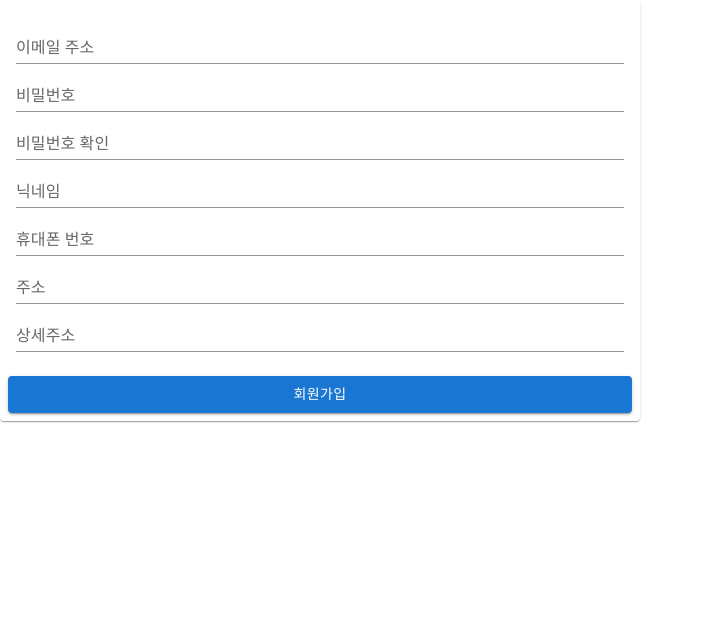
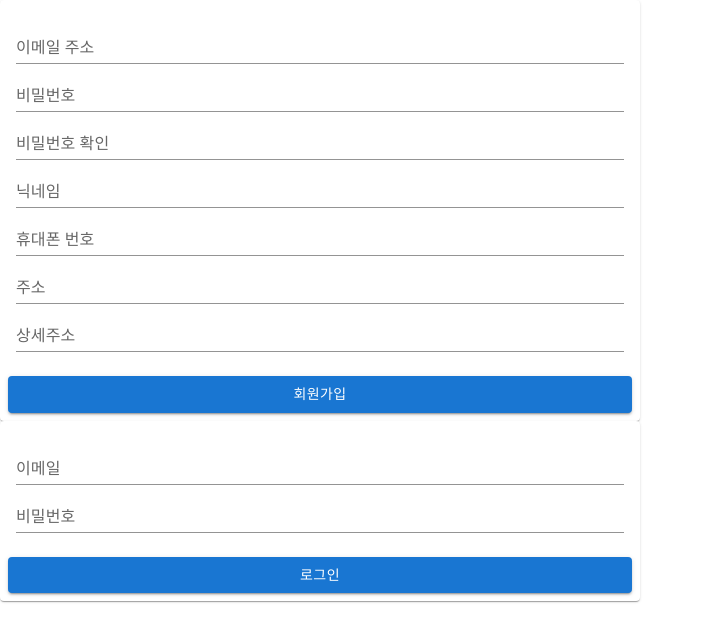
Before and after one commit to kyunggwan/Board, a React (Create React App) app in the folder board-react/: page / in a window 1280 px wide. Shown: the top 642 px of the page, without its empty margins (0-704 px from the left). Built offline with nearby package versions, Linux system fonts and the light colour scheme.

Commit message:
feat: frontend 쿠키 사용, 스토어 사용

```diff
--- a/board-react/package.json
+++ b/board-react/package.json
@@ -15,10 +15,12 @@
     "@types/react-dom": "^18.0.11",
     "axios": "^1.3.4",
     "react": "^18.2.0",
+    "react-cookie": "^4.1.1",
     "react-dom": "^18.2.0",
     "react-scripts": "5.0.1",
     "typescript": "^4.9.5",
-    "web-vitals": "^2.1.4"
+    "web-vitals": "^2.1.4",
+    "zustand": "^4.3.6"
   },
   "scripts": {
     "start": "react-scripts start",
--- /dev/null
+++ b/board-react/src/stores/index.ts
@@ -0,0 +1,3 @@
+import useUserStore from './user.store';
+
+export {useUserStore} ;
--- /dev/null
+++ b/board-react/src/stores/user.store.ts
@@ -0,0 +1,19 @@
+import { create } from 'zustand';
+
+interface UserStore {
+    user: any;
+    setUser: (user: any) => void;
+    removeUser: () => void;
+}
+
+const useStore = create<UserStore>((set) => ({
+    user: null,
+    setUser: (user: any) => {
+       set((state) => ({ ...state, user }));
+    },
+    removeUser: () => {
+        set((state) => ({ ...state, user: null }));
+    },
+}));
+
+export default useStore;
--- /dev/null
+++ b/board-react/src/views/Authentication/SignIn/index.tsx
@@ -0,0 +1,59 @@
+import React, {useState} from 'react'
+import { Button, Card, CardActions, CardContent, TextField} from '@mui/material';
+import { Box } from '@mui/system';
+import axios from 'axios';
+import { useCookies } from 'react-cookie';
+import { useUserStore } from '../../../stores';
+
+export default function SignIn() {
+        const [userEmail, setUserEmail] = useState<String>('');
+        const [userPassword, setUserPassword] = useState<String>('');
+        const [cookies, setCookies] = useCookies();
+        const {user, setUser} = useUserStore();
+
+        const signUpHandler = () => {
+            if (userEmail.length ===0 || userPassword.length === 0){
+                alert('이메일과 비밀번호를 입력하세요');
+                return;
+            }
+
+            const data = {
+                userEmail,
+                userPassword
+            }
+
+            axios.post('http://localhost:4000/api/auth/signIn', (data))
+            .then((response) => {
+                const responseData = response.data;
+                console.log(response.data);
+                if (!responseData.result){
+                    alert('로그인에 실패했습니다.');
+                    return;
+                }
+                const { token, exprTime, user} = responseData.data;
+                const expires = new Date();
+                expires.setMilliseconds(expires.getMilliseconds + exprTime);
+
+                setCookies('token', token, { expires });
+                setUser(user);
+            })
+            .catch((error) => {
+                alert('로그인에 실패했습니다.');
+            })
+        }
+    return (
+        <Card sx={{ minWidth: 275, maxWidth:"50vw" }}>
+            { user != null && (<>{user.userNickname}</>)}
+        <CardContent>
+            <Box>
+                <TextField fullWidth  label="이메일" type = "email" variant="standard" onChange={(e) => setUserEmail(e.target.value)}/>
+                <TextField fullWidth  label="비밀번호" type = "password" variant="standard" onChange={(e) => setUserPassword(e.target.value)}/>
+            </Box>
+        </CardContent>
+
+        <CardActions>
+            <Button fullWidth onClick={() => signUpHandler()} variant="contained">로그인</Button>
+        </CardActions>
+    </Card>
+  )
+}
--- a/board-react/src/views/Authentication/index.tsx
+++ b/board-react/src/views/Authentication/index.tsx
@@ -1,8 +1,12 @@
 import React from 'react'
+import SignIn from './SignIn'
 import SignUp from './SignUp'
 
 export default function Authentication() {
   return (
-    <SignUp />
+    <>
+      <SignUp />
+      <SignIn />
+    </>
   )
 }
```
Also changed, not shown: board-react/src/views/Authentication/SignIn/style.css (added), 1 other file (tests, documents, lock files or other folders).
